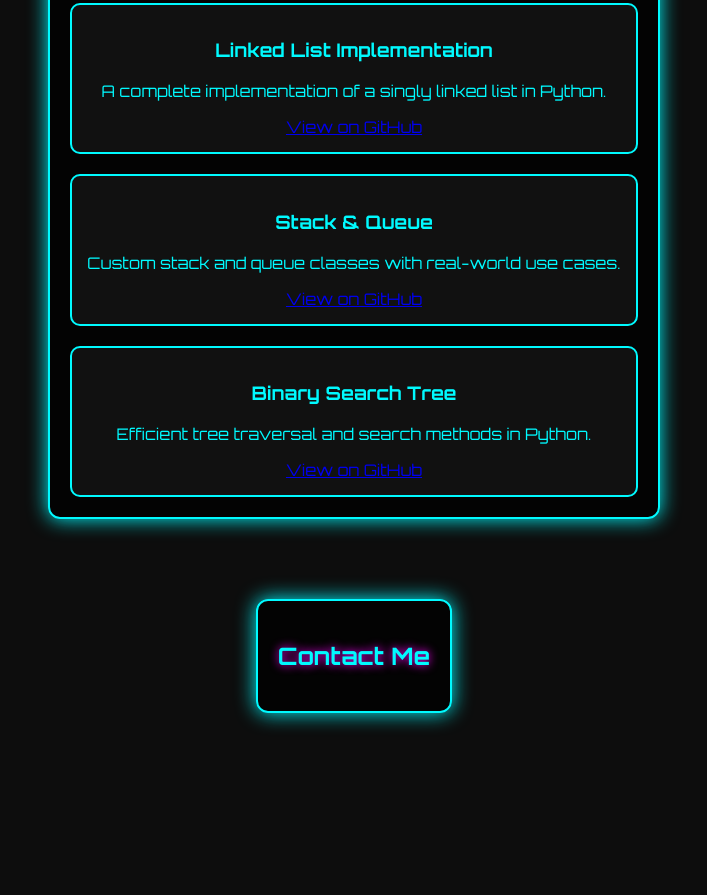
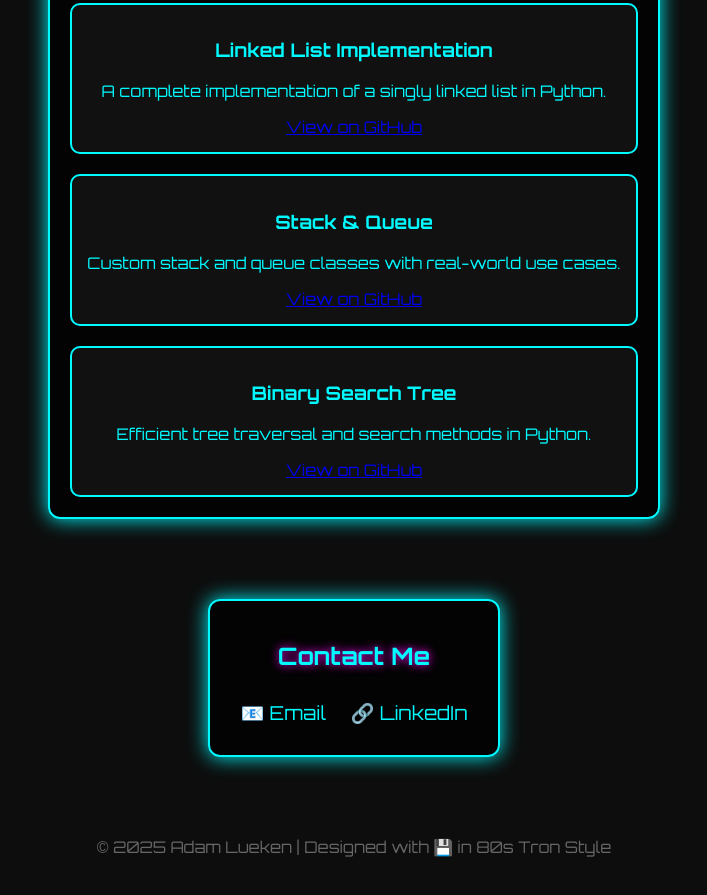
Before and after one commit to alueken/alueken5.github.io, a plain HTML site: page index.html in a window 1280 px wide. Shown: the part 717-1612 px from the top of the page, without its empty margins (286-993 px from the left). Before the commit the page ends 1470 px from the top, so only its background shows below. Drawn offline with Linux system fonts and the light colour scheme.

Commit message:
Update index.html

```diff
--- a/index.html
+++ b/index.html
@@ -151,3 +151,15 @@
 
 <section id="contact">
     <h2>Contact Me</h2>
+    <div class="contact-links">
+        <a href="mailto:adam.lueken@d128.org">📧 Email</a>
+        <a href="https://www.linkedin.com/in/adam-lueken-37455a8/" target="_blank">🔗 LinkedIn</a>
+    </div>
+</section>
+
+<footer>
+    &copy; 2025 Adam Lueken | Designed with 💾 in 80s Tron Style
+</footer>
+
+</body>
+</html>
```
